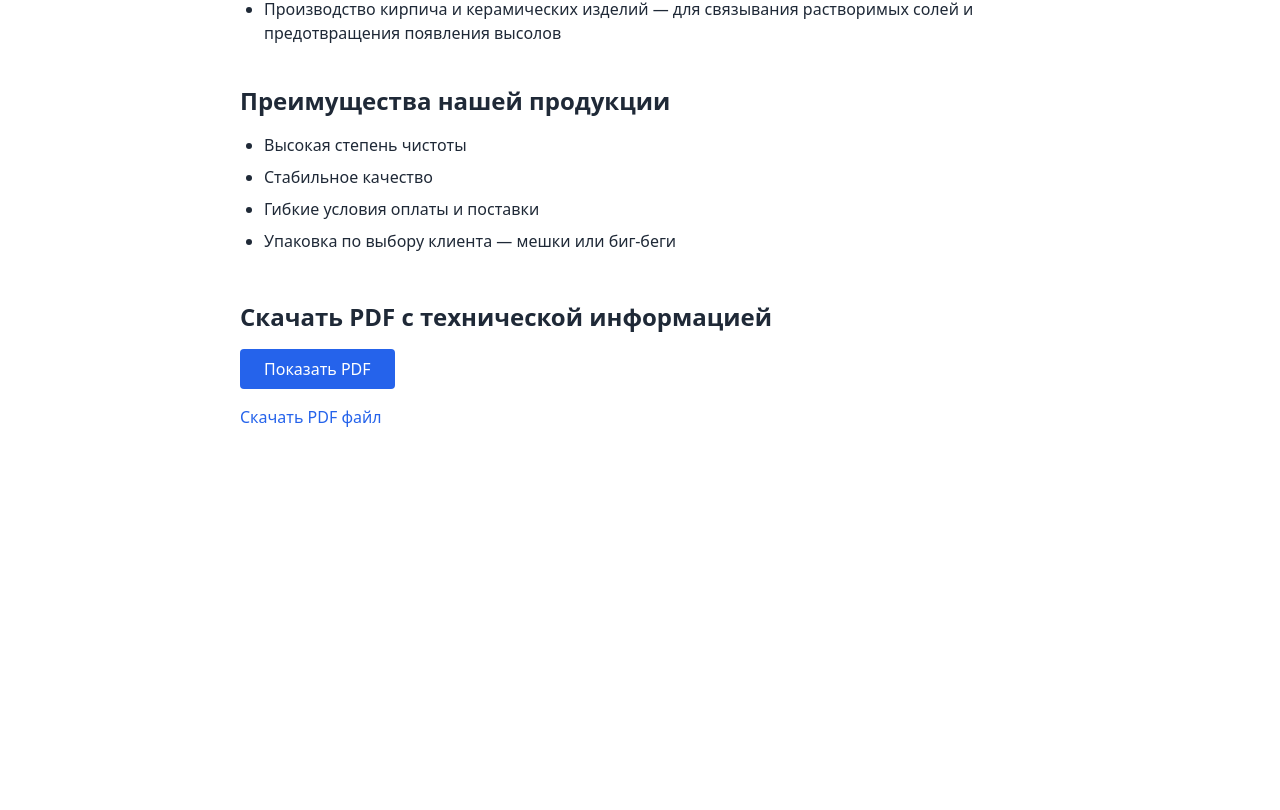
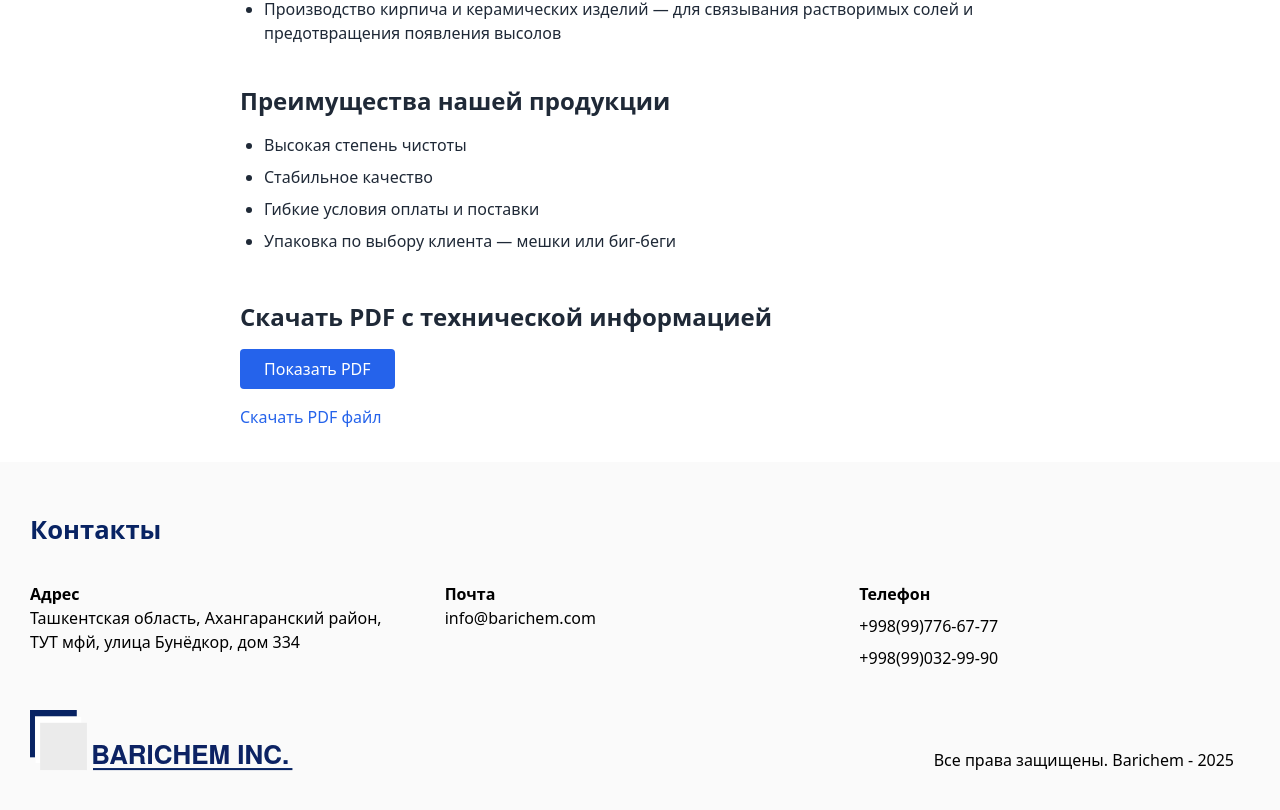
Before and after one commit to Isaacjon/barico-inc, a Next.js app: page /product/1 in a window 1280 px wide. Shown: the part 1279-2089 px from the top of the page. Before the commit the page ends 1740 px from the top, so only its background shows below. Built offline with nearby package versions, Linux system fonts and the light colour scheme.

Commit message:
footer is added to the single page

```diff
--- a/app/product/[slug]/page.jsx
+++ b/app/product/[slug]/page.jsx
@@ -1,7 +1,7 @@
 'use client';
 
 import { useState } from 'react';
-import {Header, Navbar} from '../../components';
+import {Contact, Header, Navbar} from '../../components';
 export default function BariumCarbonatePage() {
   const [showPdf, setShowPdf] = useState(false);
 
@@ -91,6 +91,7 @@ export default function BariumCarbonatePage() {
           </div>
         </div>
       </section>
+      <Contact />
     </main>
   );
 }
```
